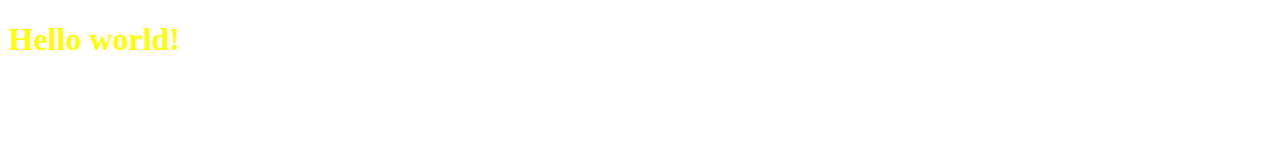
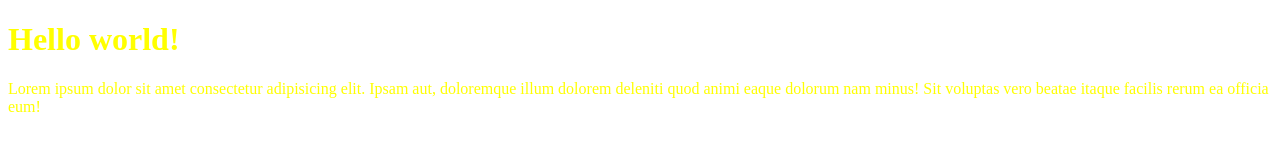
Before and after one commit to gillesania20/test-repo, a plain HTML site: page index.html in a window 1280 px wide. Drawn offline with Linux system fonts and the light colour scheme.

Commit message:
updated index.html with a new item

```diff
--- a/index.html
+++ b/index.html
@@ -9,5 +9,6 @@
 </head>
 <body>
 <h1>Hello world!</h1>
+<p>Lorem ipsum dolor sit amet consectetur adipisicing elit. Ipsam aut, doloremque illum dolorem deleniti quod animi eaque dolorum nam minus! Sit voluptas vero beatae itaque facilis rerum ea officia eum!</p>
 </body>
 </html>
```
